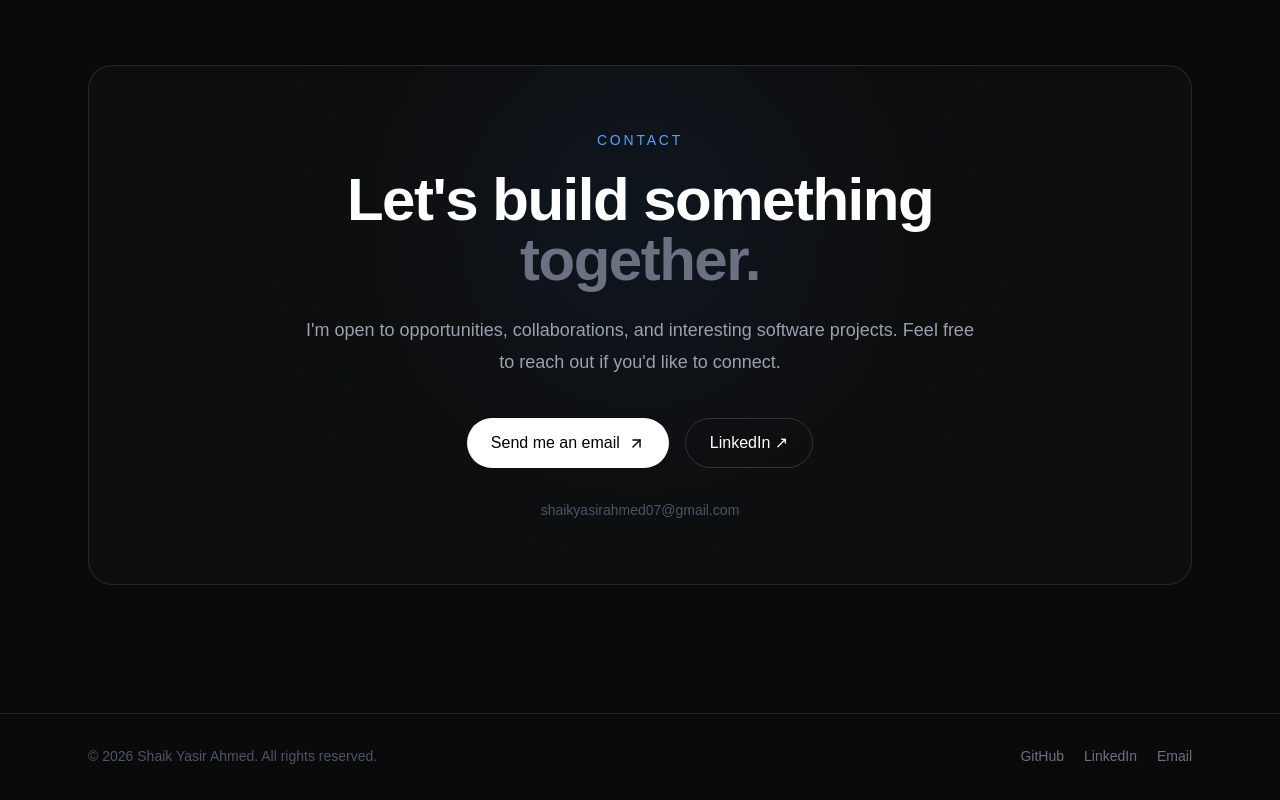
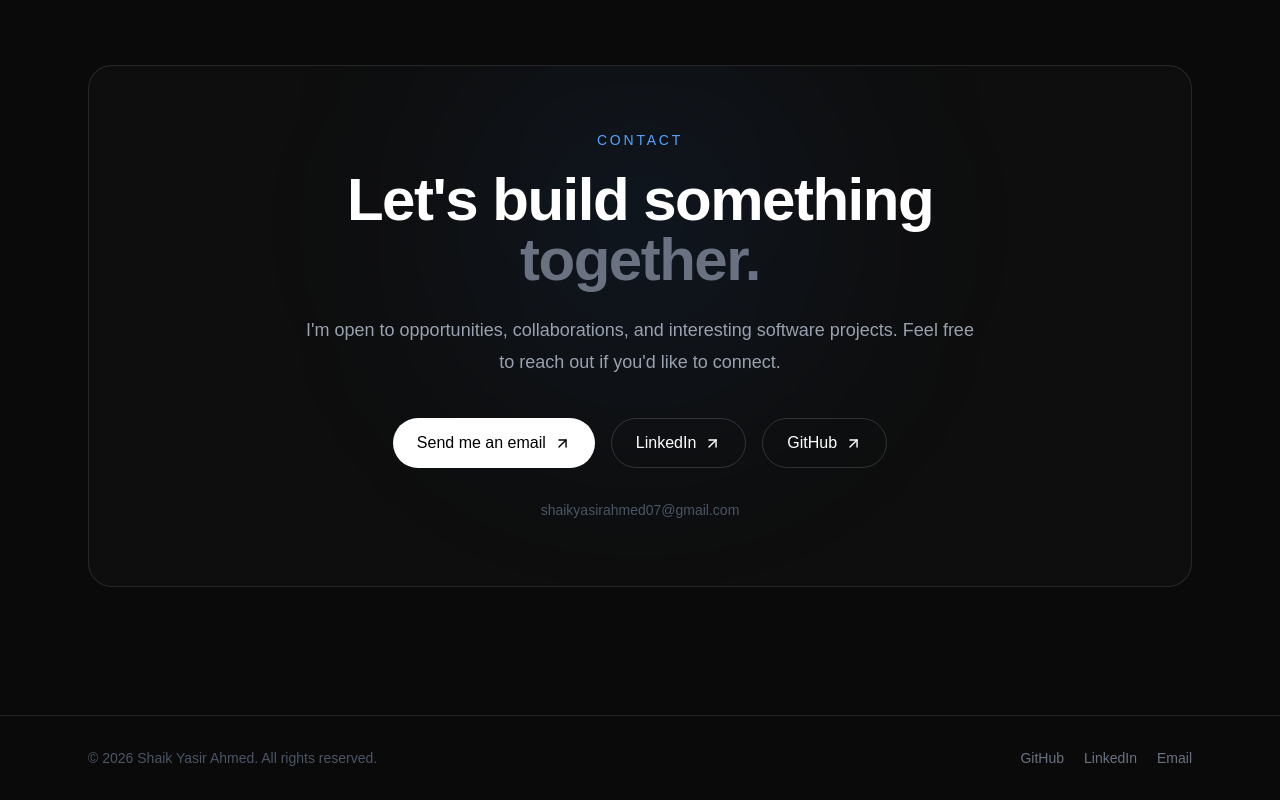
Before and after one commit to shaikyasirahmed07/yasir-portfolio, a Next.js app: page / in a window 1280 px wide. Shown: the part 6178-6978 px from the top of the page. Built offline with nearby package versions, Linux system fonts and the light colour scheme.

Commit message:
Finalize portfolio

```diff
--- a/src/app/page.tsx
+++ b/src/app/page.tsx
@@ -1894,6 +1894,7 @@ export default function Home() {
               {/* Contact buttons */}
               <div className="mt-10 flex flex-wrap justify-center gap-4">
 
+                {/* Email */}
                 <a
                   href="mailto:shaikyasirahmed07@gmail.com"
                   className="
@@ -1923,11 +1924,13 @@ export default function Home() {
                   />
                 </a>
 
+                {/* LinkedIn */}
                 <a
                   href="https://www.linkedin.com/in/shaikyasirahmed07/"
                   target="_blank"
                   rel="noopener noreferrer"
                   className="
+                    group
                     flex
                     items-center
                     gap-2
@@ -1943,15 +1946,68 @@ export default function Home() {
                     hover:bg-white/5
                   "
                 >
-                  LinkedIn ↗
+                  LinkedIn
+
+                  <ArrowUpRight
+                    size={17}
+                    className="
+                      transition-transform
+                      group-hover:translate-x-0.5
+                      group-hover:-translate-y-0.5
+                    "
+                  />
                 </a>
 
+                {/* GitHub */}
+                <a
+                  href="https://github.com/shaikyasirahmed07"
+                  target="_blank"
+                  rel="noopener noreferrer"
+                  className="
+                    group
+                    flex
+                    items-center
+                    gap-2
+                    rounded-full
+                    border
+                    border-white/15
+                    px-6
+                    py-3
+                    font-medium
+                    text-white
+                    transition
+                    hover:border-white/30
+                    hover:bg-white/5
+                  "
+                >
+                  GitHub
+
+                  <ArrowUpRight
+                    size={17}
+                    className="
+                      transition-transform
+                      group-hover:translate-x-0.5
+                      group-hover:-translate-y-0.5
+                    "
+                  />
+                </a>
+
               </div>
 
               {/* Email */}
-              <p className="mt-8 text-sm text-gray-600">
+              <a
+                href="mailto:shaikyasirahmed07@gmail.com"
+                className="
+                  mt-8
+                  inline-block
+                  text-sm
+                  text-gray-600
+                  transition
+                  hover:text-gray-400
+                "
+              >
                 shaikyasirahmed07@gmail.com
-              </p>
+              </a>
 
             </div>
           </div>
```
